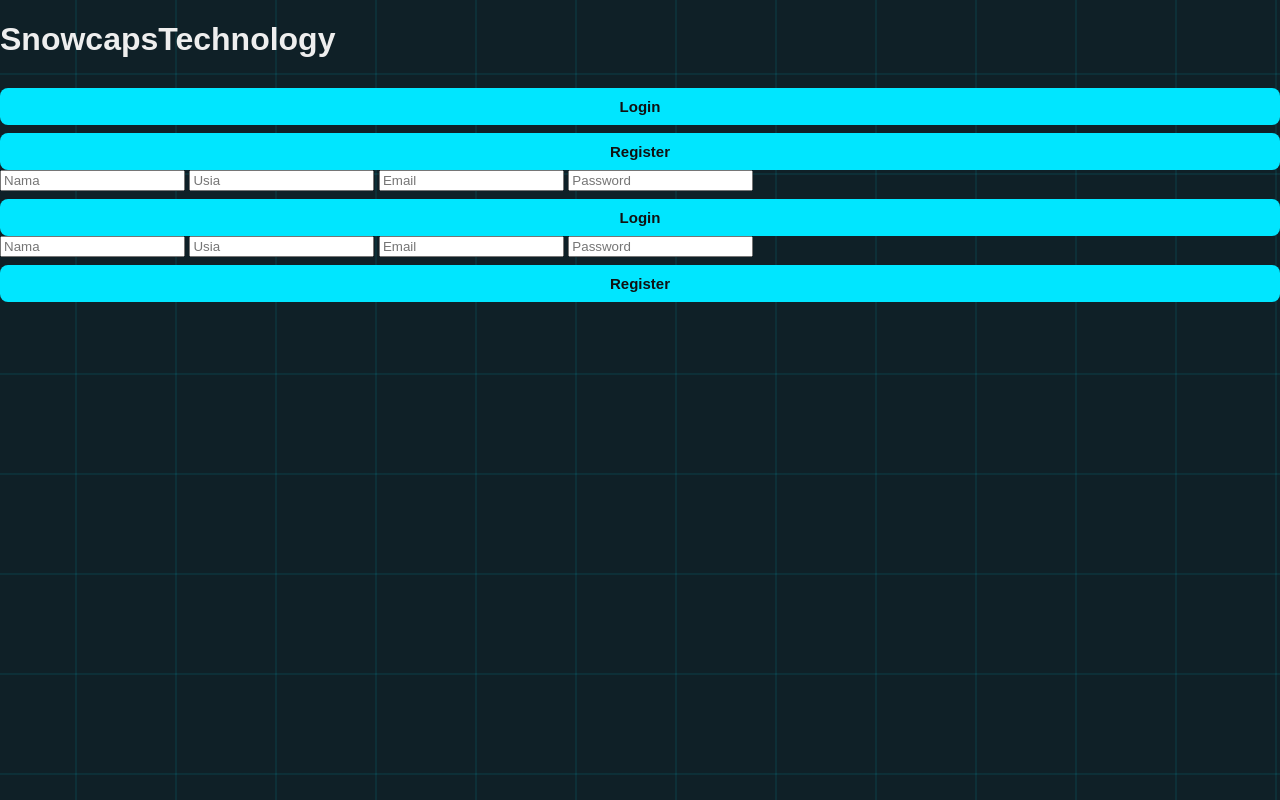
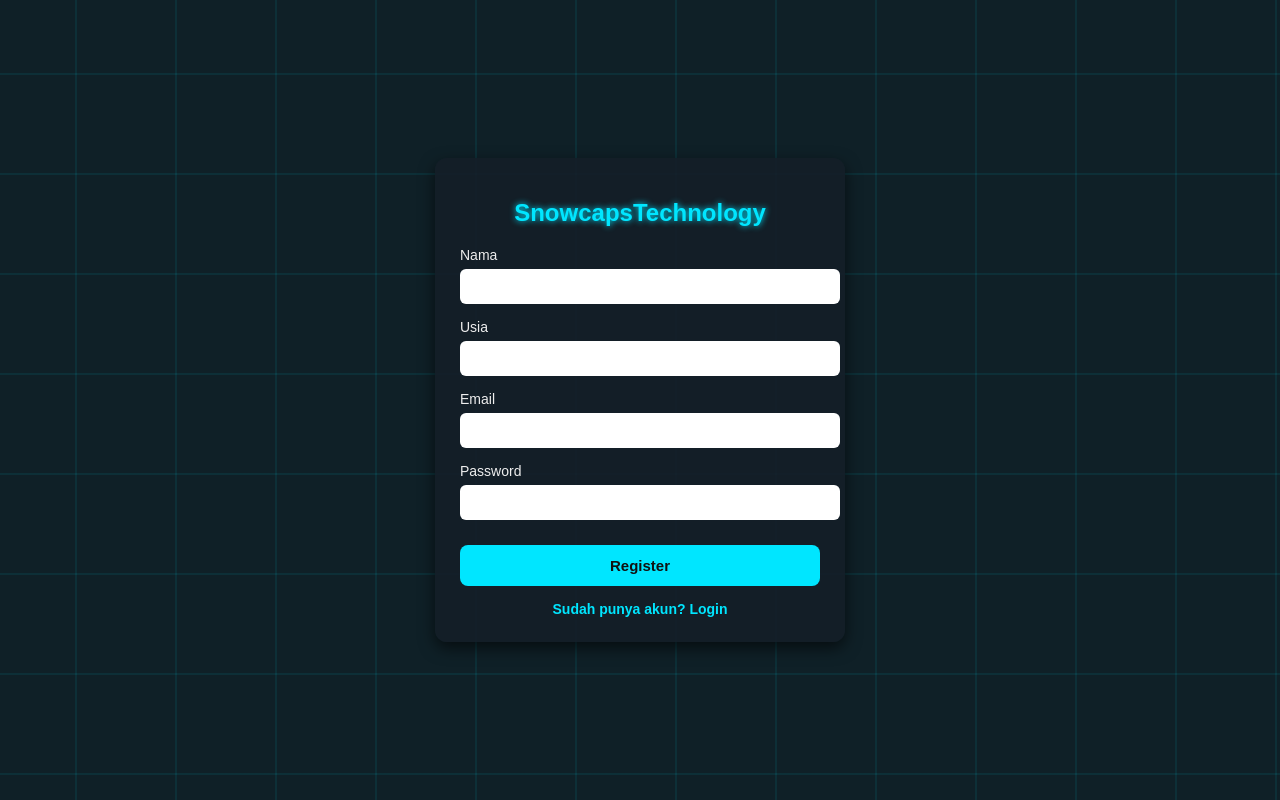
Before and after one commit to snowcapsbummer-dev/SnowcapsTechnology, a plain HTML site: page index.html in a window 1280 px wide. Drawn offline with Linux system fonts and the light colour scheme.

Commit message:
index.html

```diff
--- a/index.html
+++ b/index.html
@@ -3,36 +3,131 @@
 <head>
   <meta charset="UTF-8">
   <meta name="viewport" content="width=device-width, initial-scale=1.0">
-  <title>SnowcapsTechnology - Login</title>
+  <title>SnowcapsTechnology</title>
   <link rel="stylesheet" href="style.css">
+  <style>
+    body {
+      display: flex;
+      justify-content: center;
+      align-items: center;
+      height: 100vh;
+      margin: 0;
+      font-family: Arial, sans-serif;
+      background: #0f2027;
+      color: #eee;
+    }
+    .container {
+      width: 100%;
+      max-width: 360px;
+      background: rgba(20,30,40,0.9);
+      padding: 25px;
+      border-radius: 12px;
+      box-shadow: 0 6px 16px rgba(0,0,0,0.6);
+      text-align: center;
+    }
+    h1 {
+      margin-bottom: 20px;
+      font-size: 24px;
+      color: #00e6ff;
+      text-shadow: 0 0 6px #00e6ff;
+    }
+    .form-group {
+      margin-bottom: 15px;
+      text-align: left;
+    }
+    .form-group label {
+      font-size: 14px;
+      margin-bottom: 6px;
+      display: block;
+    }
+    .form-group input {
+      width: 100%;
+      padding: 10px;
+      border: none;
+      border-radius: 6px;
+      outline: none;
+    }
+    button {
+      margin-top: 10px;
+      width: 100%;
+      padding: 12px;
+      border: none;
+      border-radius: 8px;
+      background: #00e6ff;
+      color: #111;
+      font-weight: bold;
+      font-size: 15px;
+      cursor: pointer;
+      transition: background 0.3s ease;
+    }
+    button:hover {
+      background: #00b8d4;
+    }
+    .switch {
+      margin-top: 15px;
+      font-size: 14px;
+      color: #aaa;
+    }
+    .switch span {
+      color: #00e6ff;
+      cursor: pointer;
+      font-weight: bold;
+    }
+  </style>
 </head>
 <body>
-  <div class="auth-container">
+  <div class="container">
     <h1>SnowcapsTechnology</h1>
-    <div class="tabs">
-      <button id="btn-login" class="active">Login</button>
-      <button id="btn-register">Register</button>
+    <form id="authForm">
+      <div class="form-group">
+        <label for="username">Nama</label>
+        <input type="text" id="username" required>
+      </div>
+      <div class="form-group">
+        <label for="age">Usia</label>
+        <input type="number" id="age" required>
+      </div>
+      <div class="form-group" id="emailGroup">
+        <label for="email">Email</label>
+        <input type="email" id="email" required>
+      </div>
+      <div class="form-group">
+        <label for="password">Password</label>
+        <input type="password" id="password" required>
+      </div>
+      <button type="submit" id="submitBtn">Register</button>
+    </form>
+    <div class="switch">
+      <span id="toggleMode">Sudah punya akun? Login</span>
     </div>
-
-    <!-- Login -->
-    <form id="login-form" class="form active">
-      <input type="text" id="login-name" placeholder="Nama" required>
-      <input type="number" id="login-usia" placeholder="Usia" required>
-      <input type="email" id="login-email" placeholder="Email" required>
-      <input type="password" id="login-password" placeholder="Password" required>
-      <button type="submit">Login</button>
-    </form>
-
-    <!-- Register -->
-    <form id="register-form" class="form">
-      <input type="text" id="reg-name" placeholder="Nama" required>
-      <input type="number" id="reg-usia" placeholder="Usia" required>
-      <input type="email" id="reg-email" placeholder="Email" required>
-      <input type="password" id="reg-password" placeholder="Password" required>
-      <button type="submit">Register</button>
-    </form>
   </div>
 
-  <script src="script.js"></script>
+  <script>
+    const form = document.getElementById("authForm");
+    const toggleMode = document.getElementById("toggleMode");
+    const emailGroup = document.getElementById("emailGroup");
+    const submitBtn = document.getElementById("submitBtn");
+
+    let isLogin = false;
+
+    toggleMode.addEventListener("click", () => {
+      isLogin = !isLogin;
+      if (isLogin) {
+        emailGroup.style.display = "none";
+        submitBtn.textContent = "Login";
+        toggleMode.textContent = "Belum punya akun? Register";
+      } else {
+        emailGroup.style.display = "block";
+        submitBtn.textContent = "Register";
+        toggleMode.textContent = "Sudah punya akun? Login";
+      }
+    });
+
+    form.addEventListener("submit", (e) => {
+      e.preventDefault();
+      // Simulasi register & login berhasil
+      window.location.href = "shop.html";
+    });
+  </script>
 </body>
 </html>
```
